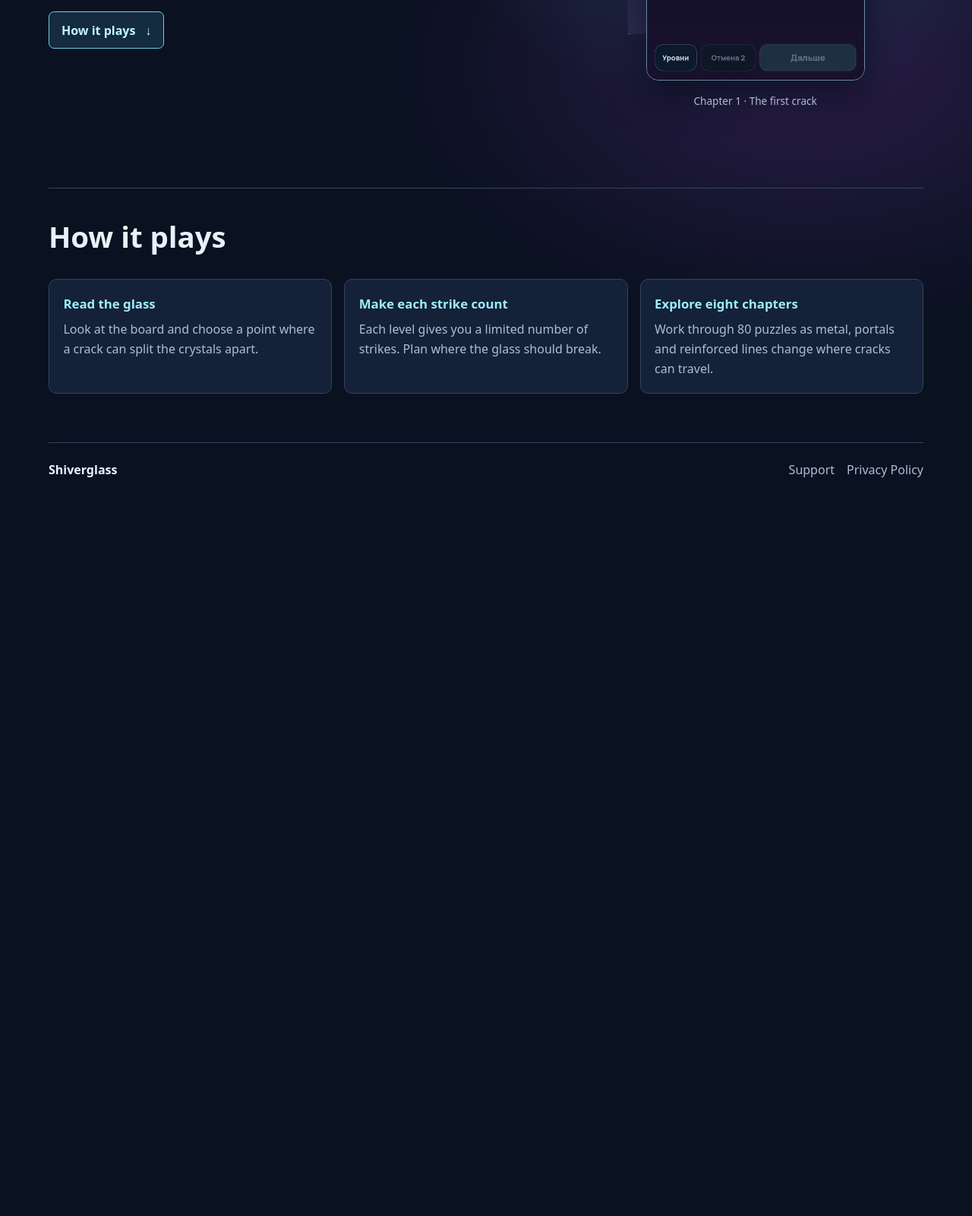
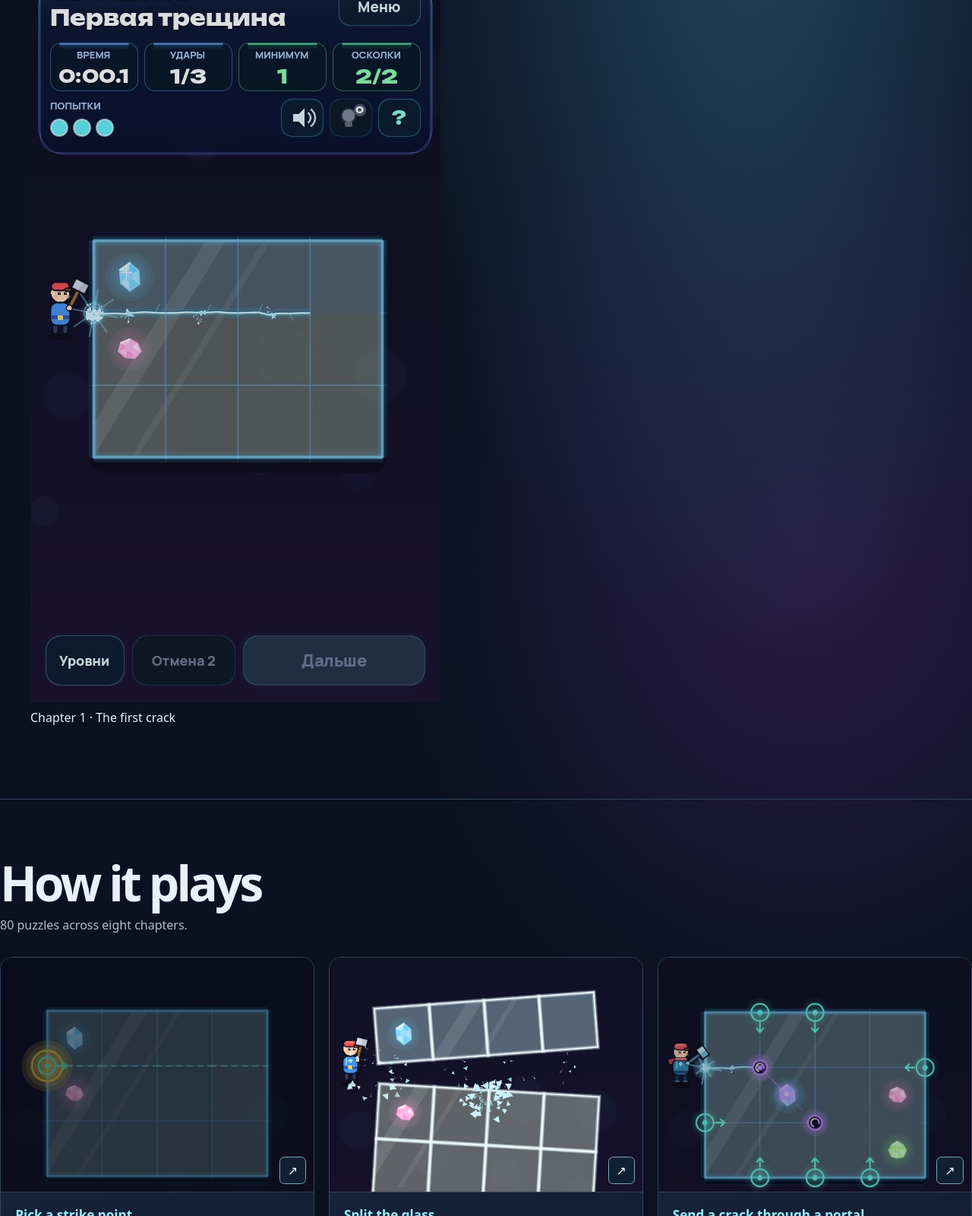
Before and after one commit to shiverglasssupport/shiverglass-site, a plain HTML site: page index.html in a window 1280 px wide. Shown: the part 580-2180 px from the top of the page at 76% size. Before the commit the page ends 1233 px from the top, so only its background shows below. Drawn offline with Linux system fonts and the light colour scheme.

Commit message:
Show Shiverglass gameplay and improve support

```diff
--- a/index.html
+++ b/index.html
@@ -6,7 +6,7 @@
   <meta name="description" content="Shiverglass is an iPhone puzzle about splitting glass to separate crystals.">
   <title>SHIVERGLASS · Glass puzzle for iPhone</title>
   <link rel="icon" href="./assets/icon.png">
-  <link rel="stylesheet" href="./style.css?v=5437be0">
+  <link rel="stylesheet" href="./style.css?v=gallery">
 </head>
 <body class="home">
   <header class="site-header">
@@ -31,11 +31,32 @@
       </figure>
     </section>
     <section class="how" id="how-it-plays" aria-labelledby="how-title">
-      <h2 id="how-title">How it plays</h2>
-      <div class="mechanics">
-        <div><h3>Read the glass</h3><p>Look at the board and choose a point where a crack can split the crystals apart.</p></div>
-        <div><h3>Make each strike count</h3><p>Each level gives you a limited number of strikes. Plan where the glass should break.</p></div>
-        <div><h3>Explore eight chapters</h3><p>Work through 80 puzzles as metal, portals and reinforced lines change where cracks can travel.</p></div>
+      <div class="section-heading">
+        <h2 id="how-title">How it plays</h2>
+        <p>80 puzzles across eight chapters.</p>
+      </div>
+      <div class="play-gallery">
+        <figure class="play-card">
+          <a class="play-frame" href="./assets/plan.jpg" aria-label="View full screenshot: Pick a strike point">
+            <img src="./assets/plan.jpg" width="540" height="960" alt="Two crystals sit on either side of a highlighted strike point." loading="lazy" decoding="async">
+            <span aria-hidden="true">↗</span>
+          </a>
+          <figcaption><h3>Pick a strike point</h3><p>Look for a line that can split the crystals apart.</p></figcaption>
+        </figure>
+        <figure class="play-card">
+          <a class="play-frame" href="./assets/split.jpg" aria-label="View full screenshot: Split the glass">
+            <img src="./assets/split.jpg" width="540" height="960" alt="Two separate glass shards each hold a single crystal." loading="lazy" decoding="async">
+            <span aria-hidden="true">↗</span>
+          </a>
+          <figcaption><h3>Split the glass</h3><p>Follow the crack and aim for one crystal in every shard.</p></figcaption>
+        </figure>
+        <figure class="play-card">
+          <a class="play-frame" href="./assets/portal.jpg" aria-label="View full screenshot: Send a crack through a portal">
+            <img src="./assets/portal.jpg" width="540" height="960" alt="Cyan portals mark the edges of a glass board with several crystals." loading="lazy" decoding="async">
+            <span aria-hidden="true">↗</span>
+          </a>
+          <figcaption><h3>Send a crack through a portal</h3><p>Later chapters introduce portals and other ways to change a crack’s path.</p></figcaption>
+        </figure>
       </div>
     </section>
   </main>
--- a/style.css
+++ b/style.css
@@ -19,121 +19,78 @@ body {
 
 .home main { max-width: none; padding: 0; }
 
-.site-header, .site-footer, .hero, .how {
-  width: min(100% - 3rem, 72rem);
-  max-width: none;
-  margin-inline: auto;
+.site-header, .site-footer, .hero, .how { padding: clamp(2.75rem, 6vw, 5rem) 0; border-top: 1px solid var(--edge); }
+.section-heading { margin-bottom: 1.75rem; }
+.how h2 {
+  margin: 0;
+  font-size: clamp(2.15rem, 6vw, 4rem);
+  letter-spacing: -.06em;
+  line-height: 1.05;
 }
+.section-heading p { margin: .55rem 0 0; color: var(--muted); }
 
-.site-header { padding: 1.25rem 0; }
-.site-header a, .site-footer a { text-decoration: none; }
-.site-header a:hover, .site-footer a:hover { text-decoration: underline; }
-.brand { display: inline-flex; align-items: center; gap: .65rem; letter-spacing: .03em; }
-.brand img { border-radius: .5rem; }
-.site-header nav a, .site-footer a { color: var(--muted); }
-
-.hero {
-  display: grid;
-  grid-template-columns: 1.4fr 1fr;
-  align-items: center;
-  gap: clamp(2rem, 7vw, 6rem);
-  padding-block: clamp(3rem, 8vw, 7rem);
+.play-gallery { display: grid; grid-template-columns: repeat(3, minmax(0, 1fr)); gap: 1.15rem; }
+.play-card {
+  margin: 0;
+  overflow: hidden;
+  border: 1px solid var(--edge);
+  border-radius: 1rem;
+  background: linear-gradient(160deg, #192940, #131d33);
 }
-
-.platform {
-  margin: 0 0 1rem;
-  color: var(--ice);
-  font-size: .78rem;
-  font-weight: 700;
-  text-transform: uppercase;
-  letter-spacing: .15em;
+.play-frame {
+  display: block;
+  position: relative;
+  overflow: hidden;
+  border-bottom: 1px solid var(--edge);
+  aspect-ratio: 4 / 3;
+  background: #111222;
 }
-
-.hero h1 {
-  margin: 0;
-  font-size: clamp(3.1rem, 8.5vw, 8rem);
-  letter-spacing: -.085em;
-  line-height: .98;
-}
-
-.hero h1 span {
-  color: #a9e9ff;
-  background: linear-gradient(135deg, #e3fbff, #8cdefe 49%, #d3adfa);
-  background-clip: text;
-  -webkit-text-fill-color: transparent;
-}
-
-.tagline { margin: 1.15rem 0 .45rem; font-size: clamp(1.35rem, 3vw, 2rem); font-weight: 650; }
-.intro { max-width: 34ch; margin-top: 0; color: var(--muted); font-size: 1.12rem; }
-
-.hero-link {
-  display: inline-flex;
-  gap: .8rem;
-  align-items: center;
-  margin-top: .75rem;
-  padding: .65rem 1rem;
-  border: 1px solid #76cde6;
-  border-radius: .45rem;
-  background: #142b40;
-  color: #c1f6ff;
-  text-decoration: none;
-  font-weight: 650;
-}
-
-.hero-link:hover { background: #21445d; }
-
-.gameplay {
-  position: relative;
-  isolation: isolate;
-  width: min(100%, 18rem);
-  margin: 0 auto;
-}
-
-.gameplay::before,
-.gameplay::after {
-  position: absolute;
-  z-index: -1;
-  content: "";
-  inset: 6% -13% 12%;
-  border: 1px solid #6396b5;
-  background: linear-gradient(145deg, #40738b85, #23253e26 50%, #8a6db464);
-  clip-path: polygon(24% 0, 100% 9%, 86% 85%, 17% 100%, 0 45%);
-  transform: rotate(13deg);
-}
-
-.gameplay::after {
-  inset: 11% -13% 13%;
-  transform: rotate(-14deg);
-  opacity: .65;
-}
-
-.gameplay img {
+.play-frame img {
   display: block;
   width: 100%;
-  height: auto;
-  border: 1px solid #688aa8;
-  border-radius: 1rem;
-  box-shadow: 0 1.25rem 3rem #050a17aa;
+  height: 100%;
+  object-fit: cover;
+  object-position: center 47%;
 }
+.play-frame span {
+  display: grid;
+  position: absolute;
+  right: .65rem;
+  bottom: .65rem;
+  place-items: center;
+  width: 2.2rem;
+  height: 2.2rem;
+  border: 1px solid #7da7bd;
+  border-radius: .4rem;
+  color: #e9f9ff;
+  background: #102033;
+}
+.play-frame:focus-visible { outline-offset: -3px; }
+.play-frame:hover span, .play-frame:focus-visible span { background: #284a61; }
+.play-card figcaption { padding: 1.2rem; }
+.play-card h3 { margin: 0 0 .35rem; color: var(--ice); font-size: 1.07rem; line-height: 1.3; }
+.play-card p { margin: 0; color: var(--muted); }
 
-.gameplay figcaption {
-  margin-top: 1rem;
-  text-align: center;
-  color: var(--muted);
-  font-size: .85rem;
+.contact-card {
+  padding: 1.4rem;
+  margin: 1.5rem 0;
+  border: 1px solid var(--edge);
+  border-radius: .85rem;
+  background: #142139;
 }
+.contact-card h2 { margin: 0 0 .35rem; }
+.contact-card p { margin: 0; }
+.contact-card a { display: inline-block; margin-top: .7rem; font-weight: 650; }
 
-.how { padding: 2rem 0 4rem; border-top: 1px solid var(--edge); }
-.how h2 { margin: 0 0 1.5rem; font-size: clamp(1.6rem, 4vw, 2.4rem); }
-.mechanics { display: grid; grid-template-columns: repeat(3, 1fr); gap: 1rem; }
-.mechanics > div { padding: 1.15rem; border: 1px solid var(--edge); border-radius: .65rem; background: #142139; }
-.mechanics h3 { margin: 0 0 .35rem; color: var(--ice); font-size: 1.05rem; }
-.mechanics p { margin: 0; color: var(--muted); }
 .site-footer { display: flex; flex-wrap: wrap; gap: 1rem; padding-block: 1.35rem; border-top: 1px solid var(--edge); }
 .site-footer span { margin-right: auto; font-weight: 650; }
 
 @media (max-width: 760px) {
   .hero { grid-template-columns: 1fr; }
   .gameplay { width: min(72%, 17rem); }
-  .mechanics { grid-template-columns: 1fr; }
+  .play-gallery { grid-template-columns: repeat(2, minmax(0, 1fr)); }
 }
+
+@media (max-width: 520px) {
+  .play-gallery { grid-template-columns: 1fr; }
+}
```
Also changed, not shown: support/index.html (+29 -2 lines), assets/plan.jpg (added), assets/portal.jpg (added), assets/split.jpg (added).
